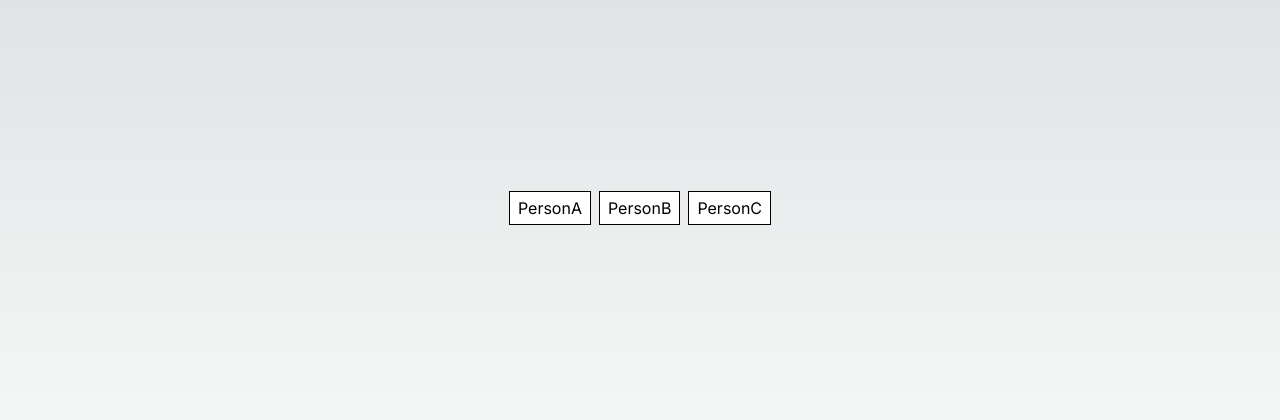
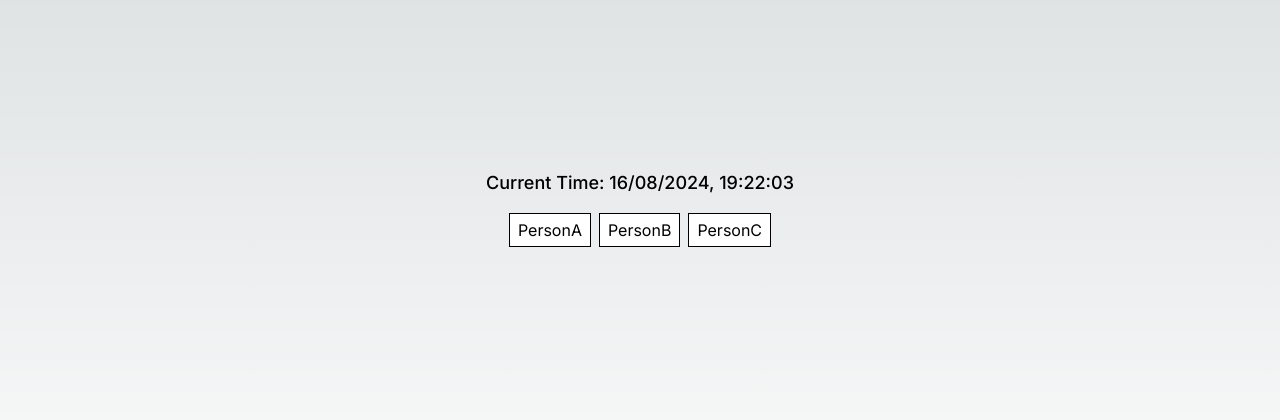
Before and after one commit to usama2333/Next-js, a Next.js app: page / in a window 1280 px wide. Shown: the part 184-604 px from the top of the page. Built offline with nearby package versions, Linux system fonts and the light colour scheme.

Commit message:
current time req 5

```diff
--- /dev/null
+++ b/src/hooks/useCurrentTime.ts
@@ -0,0 +1,30 @@
+// hooks/useCurrentTime.ts
+import { useState, useEffect } from 'react';
+
+const useCurrentTime = () => {
+  const [currentTime, setCurrentTime] = useState<string>(getCurrentTime());
+
+  useEffect(() => {
+    const interval = setInterval(() => {
+      setCurrentTime(getCurrentTime());
+    }, 1000);
+
+    return () => clearInterval(interval);
+  }, []);
+
+  return currentTime;
+};
+
+const getCurrentTime = (): string => {
+  const now = new Date();
+  return now.toLocaleString('en-GB', {
+    day: '2-digit',
+    month: '2-digit',
+    year: 'numeric',
+    hour: '2-digit',
+    minute: '2-digit',
+    second: '2-digit'
+  });
+};
+
+export default useCurrentTime;
--- a/src/layouts/MainLayout.tsx
+++ b/src/layouts/MainLayout.tsx
@@ -1,3 +1,4 @@
+// components/MainLayout.tsx
 import { FunctionComponent, PropsWithChildren, useState } from "react";
 import { Inter } from "next/font/google";
 import classNames from "classnames";
@@ -5,6 +6,7 @@ import { Button } from "@/components/Button";
 import { Person } from "@/utils/common/person";
 import Skeleton from "@/components/Skeleton"; // Adjust import path if necessary
 import { ProfileCard } from "@/components/ProfileCard";
+import useCurrentTime from '@/hooks/useCurrentTime';
 
 const inter = Inter({ subsets: ["latin"] });
 
@@ -15,6 +17,8 @@ export const MainLayout: FunctionComponent<PropsWithChildren<MainLayoutProps>> =
   const [loading, setLoading] = useState<boolean>(false);
   const [error, setError] = useState<string | null>(null);
   const [personData, setPersonData] = useState<any>(null);
+
+  const currentTime = useCurrentTime(); // Get current time
 
   const handleButtonClick = async (person: Person) => {
     console.log(`Button clicked: ${person}`);
@@ -48,6 +52,12 @@ export const MainLayout: FunctionComponent<PropsWithChildren<MainLayoutProps>> =
         "flex flex-col justify-center items-center"
       )}
     >
+      {/* Display Current Time */}
+      <div className={classNames("mb-4", "text-lg font-medium")}>
+        Current Time: {currentTime}
+      </div>
+
+      {/* Buttons */}
       <div className={classNames("flex gap-2")}>
         {Object.values(Person).map((person) => (
           <Button
@@ -60,11 +70,12 @@ export const MainLayout: FunctionComponent<PropsWithChildren<MainLayoutProps>> =
         ))}
       </div>
 
+      {/* Other content */}
       <div className={classNames("mt-4")}>
         {loading && <Skeleton />}
         {error && <p className="text-red-500">{error}</p>}
         {personData && (
-          <ProfileCard name={personData.name} details={personData.details} />
+          <ProfileCard name={personData.name} title={personData.details} />
         )}
       </div>
     </main>
```
